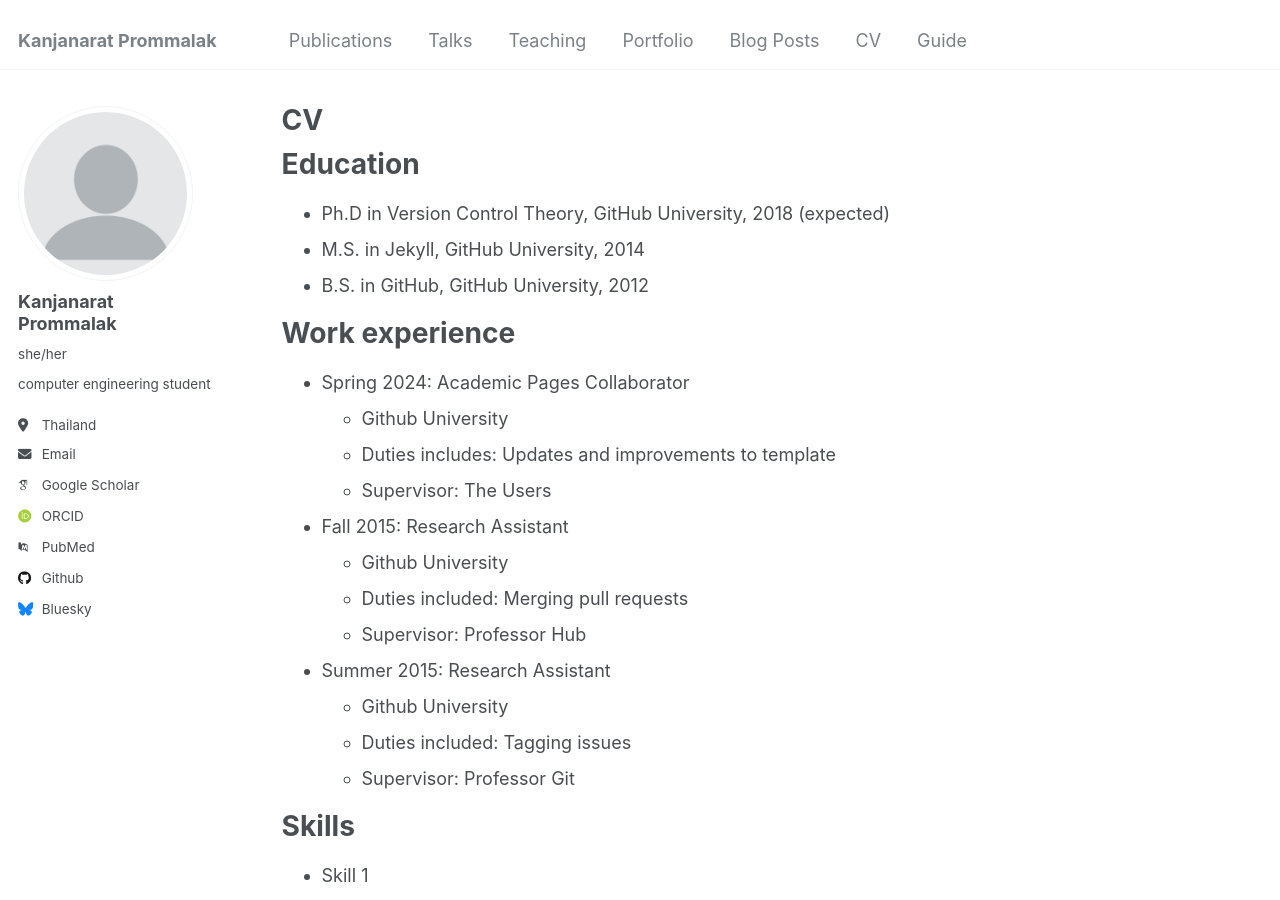
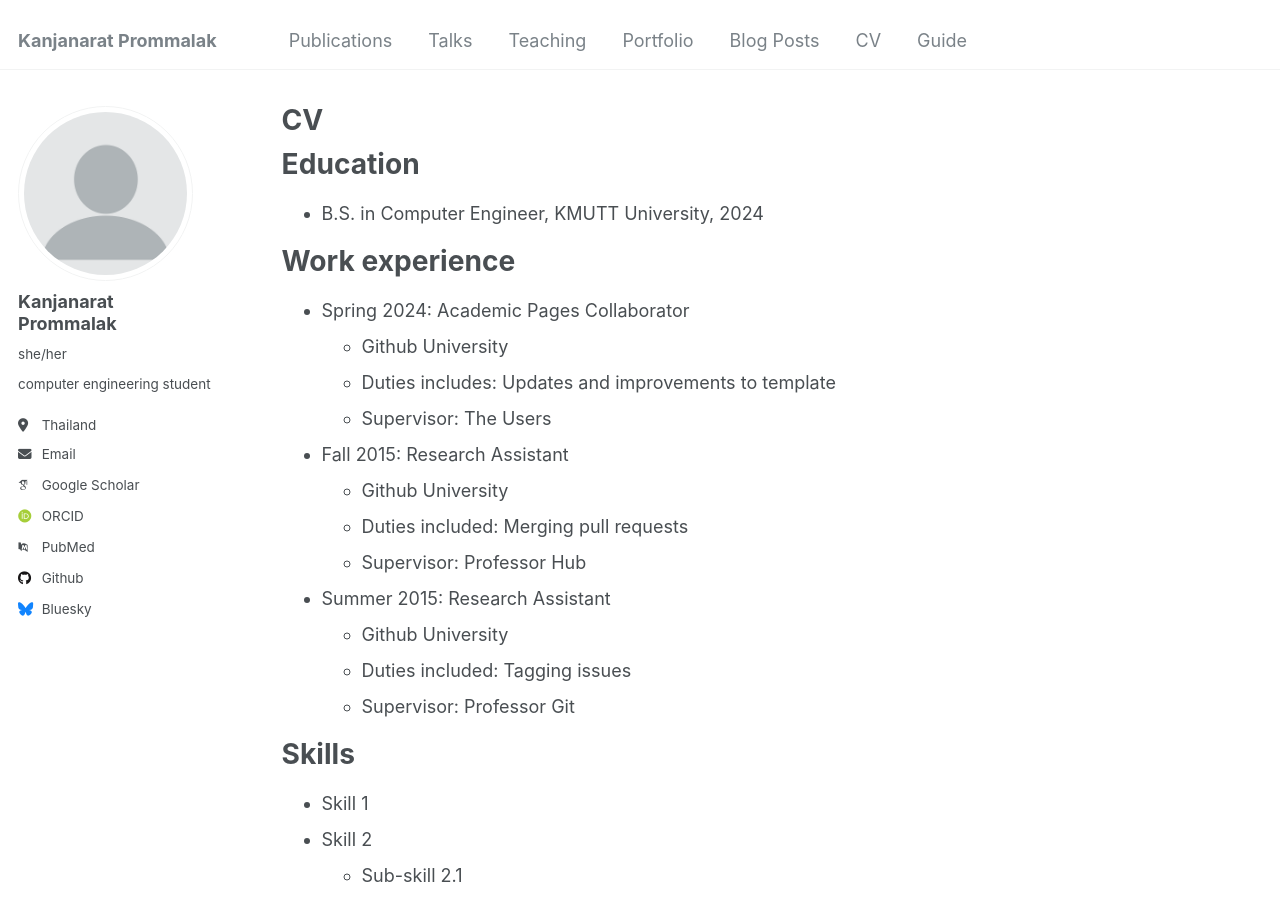
Before and after one commit to Mookkan/Mookkan.github.io, a Jekyll site: the page built from _pages/cv.md, in a window 1280 px wide and 900 px high. Built offline with Jekyll 4.4.1, drawn with Linux system fonts in a browser that asks for light colours; some web fonts are replaced.

Commit message:
Update cv.md

```diff
--- a/_pages/cv.md
+++ b/_pages/cv.md
@@ -11,9 +11,7 @@ redirect_from:
 
 Education
 ======
-* Ph.D in Version Control Theory, GitHub University, 2018 (expected)
-* M.S. in Jekyll, GitHub University, 2014
-* B.S. in GitHub, GitHub University, 2012
+* B.S. in Computer Engineer, KMUTT University, 2024
 
 Work experience
 ======
```
